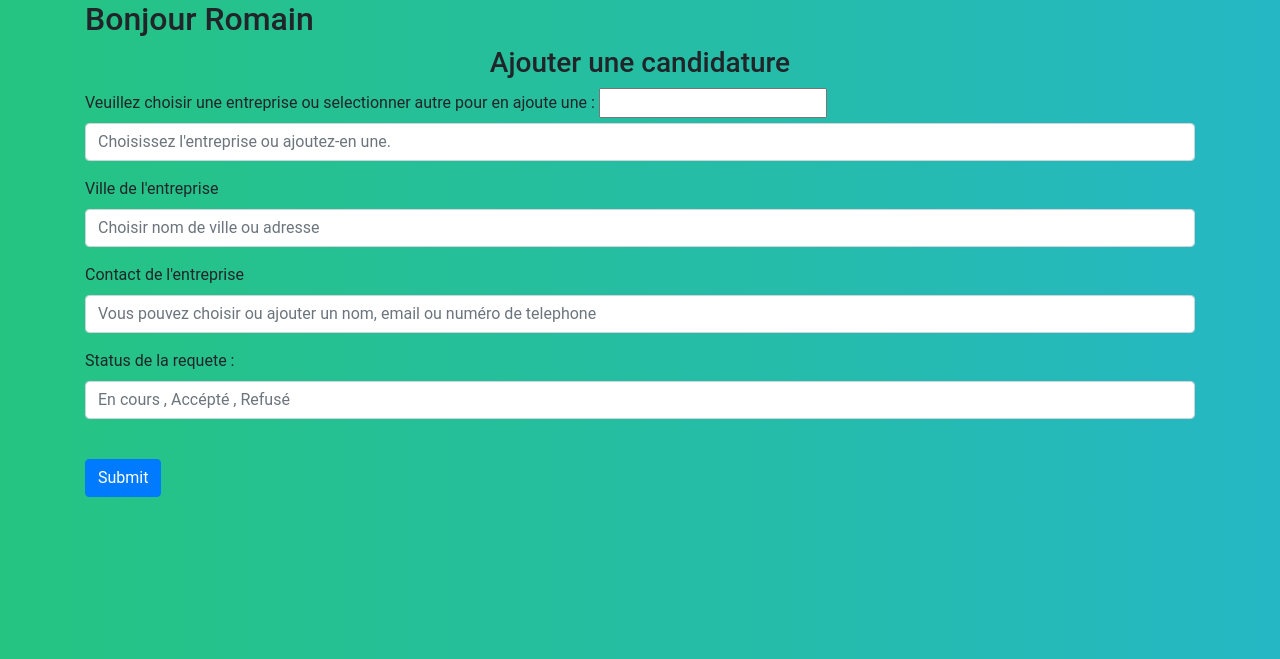
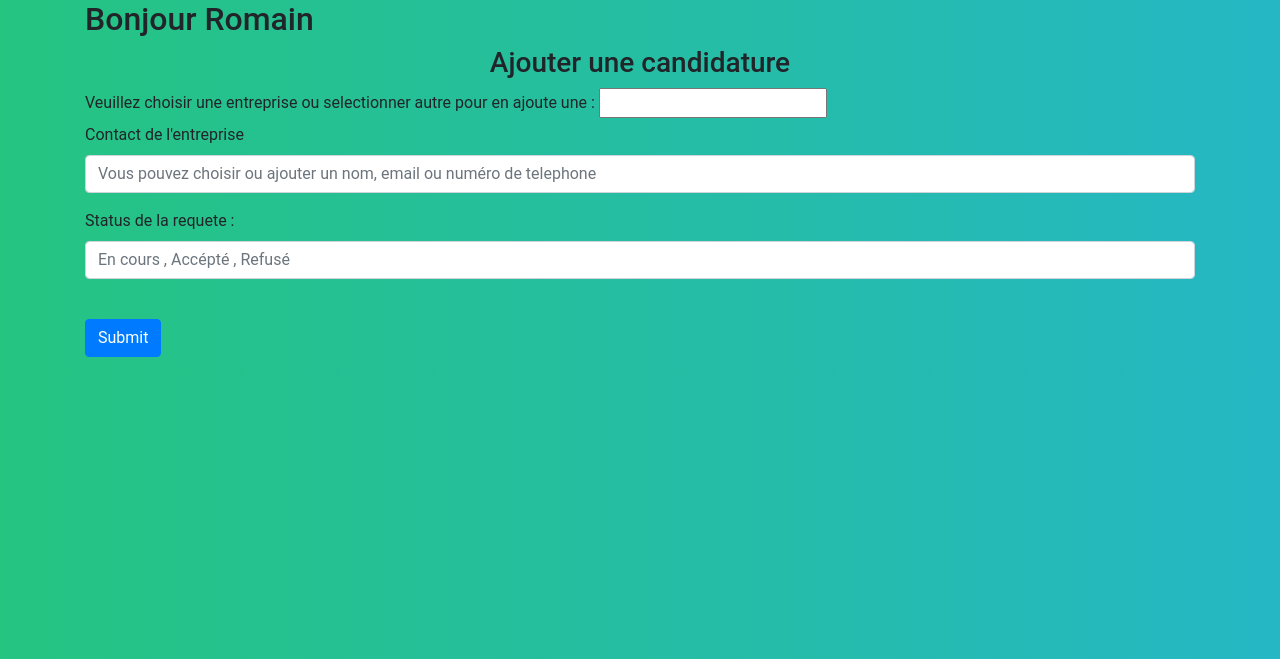
Before and after one commit to yayahamour/candi-app, a Flask app: page /formulaire-candidature in a window 1280 px wide. Shown: the part 56-715 px from the top of the page. Run offline with Flask 2, Linux system fonts and the light colour scheme; a user stored in the database is signed in; data comes from the database, SQL or seed files in the repository; both versions use the stored data as it was after the commit; some libraries are stand-ins or nearby versions.

Commit message:
Plus de probleme sur le board, affichage corrigé

```diff
--- a/website/templates/form_add2.html
+++ b/website/templates/form_add2.html
@@ -18,27 +18,6 @@
           </datalist>
 
 
-
-
-        <label for="entreprise"></label>
-        <input
-          type="text"
-          class="form-control"
-          id="entreprise"
-          name="entreprise"
-          placeholder="Choisissez l'entreprise ou ajoutez-en une."
-        />
-      </div>
-      <div class="form-group">
-        <label for="ville">Ville de l'entreprise</label>
-        <input
-          type="text"
-          class="form-control"
-          id="ville"
-          name="ville"
-          placeholder="Choisir nom de ville ou adresse"
-        />
-      </div>
       <div class="form-group">
         <label for="contact">Contact de l'entreprise</label>
         <input
--- a/website/views.py
+++ b/website/views.py
@@ -24,16 +24,8 @@ def home():
 @views.route('/board', methods=['GET'])
 @login_required
 def board():
-    ici_1 = Entreprise.query.all()
-    ici = Candidature.query.all()
-    for i in ici_1 :
-        print('Entreprise id : ', i.id)
 
-    for i in ici:
-        print('Candidature.entreprise_id : ' , i.enterprise_id)
-        print('Cendidature id : ', i.id)
-
-    return render_template('board.html', title = ["Nom", "Prenom","Nom Entreprise", "Ville","Contact", "Date", "Status",""],name_table = "Candidature Dashboard",db=Request.table_candidature_user_test())
+    return render_template('board.html', title = ["Nom", "Prenom","Nom Entreprise", "Ville","Contact", "Date", "Status",""],name_table = "Candidature Dashboard",db=Request.table_candidature_user())
 
 
 # Dashboard admin
@@ -54,31 +46,20 @@ def nomination_add():
 
     if request.method == "POST":
 
-        entreprise = request.form.get("entreprise")
-        ville = request.form.get("ville")
         contact = request.form.get("contact")
         status = request.form.get("status")
         entreprise_choice = request.form.get("monselect")
-        filter = Entreprise.query.filter_by(name=entreprise).first()
-        if filter :
-            flash('Cette entreprise a déja été ajouté, attendre l\'implémentation du insert', category='error')
-            # db.engine.Candidature.insert((entreprise_name => where entreprise_name == Candidature ), contact=contact, status = status).where()
-        else:
 
-            # Ces 4 lignes servent à éviter un message d'erreur lors du premier démarrage de l'app
-            if Entreprise.query.all() == []:
-                operation = 1
-            else:
-                operation = Entreprise.query.all()[-1].id
 
-            new_entreprise = Entreprise(name = entreprise ,place = ville  )
-            new_candidature = Candidature(contact=contact, status=status , enterprise_id = operation,  user_id = current_user.id)
-            db.session.add(new_entreprise)
-            db.session.add(new_candidature)
-            db.session.commit()
-            flash('Nouvelle Candidature ajouté ', category='succes')
-
-            return redirect(url_for('views.board'))
+        choice_2 = db.session.query(Entreprise).filter(Entreprise.name == entreprise_choice)
+        a = ""
+        for i in choice_2 :
+            a = i.id
+        new_candidature = Candidature(contact=contact, status=status , enterprise_id = a,  user_id = current_user.id)
+        db.session.add(new_candidature)
+        db.session.commit()
+        flash('Nouvelle Candidature ajouté ', category='succes')
+        return redirect(url_for('views.board'))
     return render_template('form_add2.html',  entreprises = Entreprise.query.all())
 
 
@@ -92,7 +73,6 @@ def enterprise_add():
 
         entreprise = request.form.get("entreprise")
         lieu = request.form.get("adresse")
-        contact = request.form.get("contact")
 
         filter = Entreprise.query.filter_by(name=entreprise).first()
         if filter :
@@ -105,7 +85,7 @@ def enterprise_add():
             db.session.add(new_entreprise)
             db.session.commit()
 
-            return redirect(url_for('views.board'))
+            return redirect(url_for('views.nomination_add'))
     return render_template('form_add.html', current_user=current_user, entreprises = Entreprise.query.all())
 
 
```
Also changed, not shown: website/Request.py (+7 -0 lines), website/templates/form_add.html (+0 -10 lines), website/database.db.
